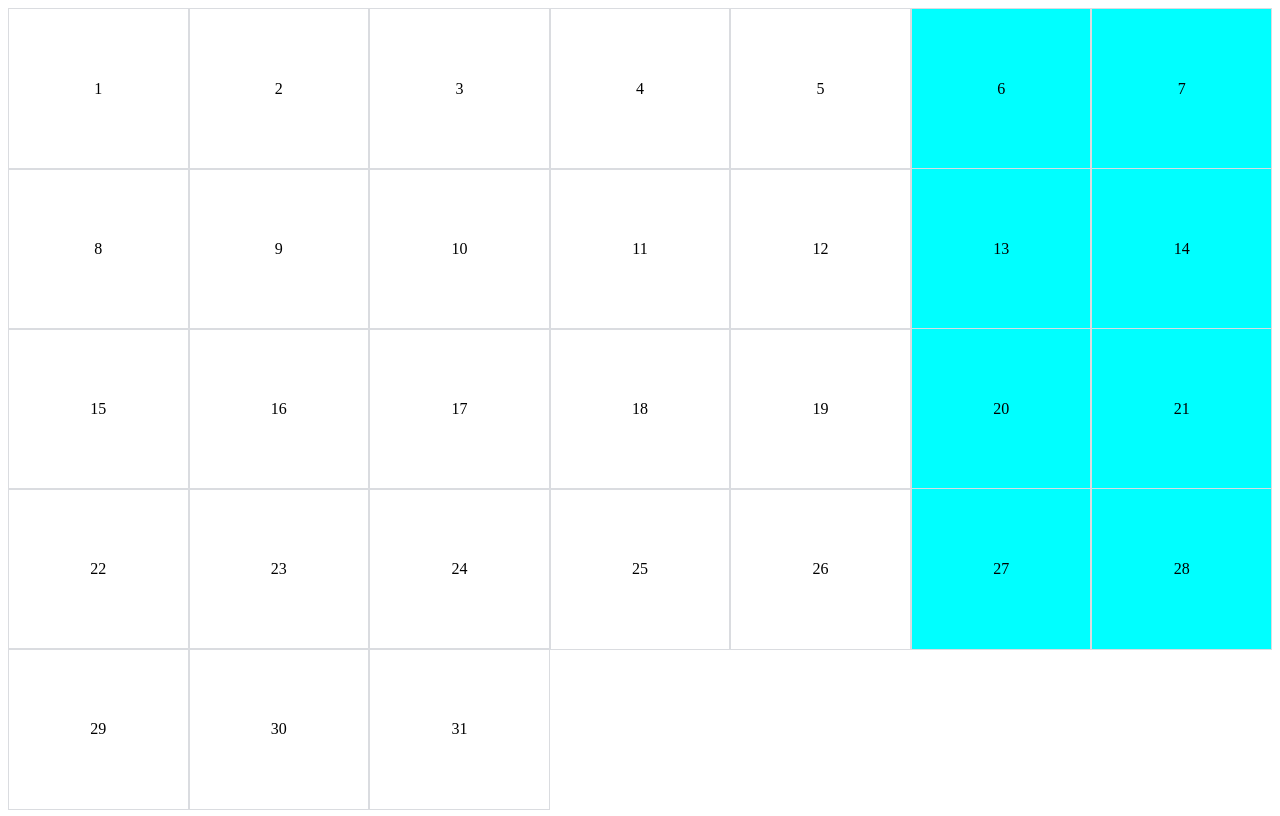
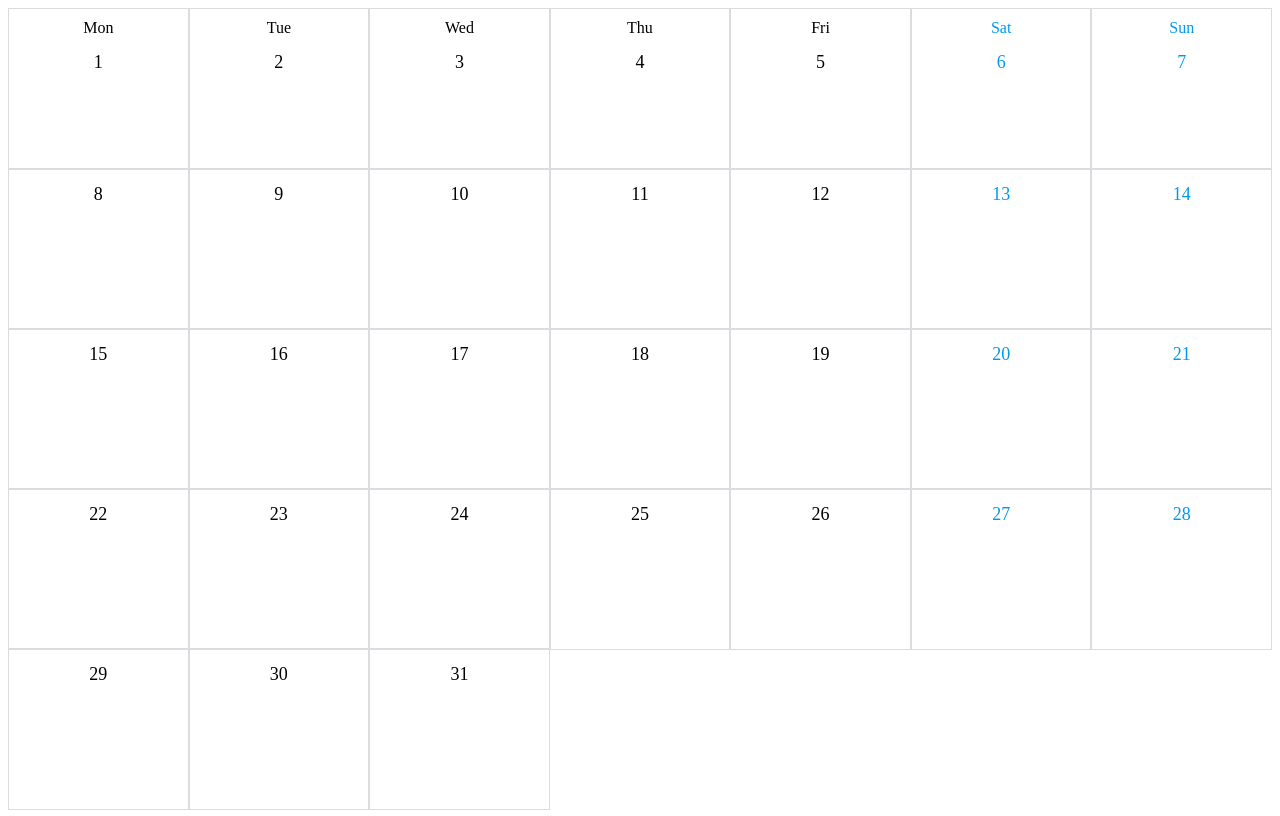
Before and after one commit to HossamOthman/JAVASCRIPT_Calendars, a plain HTML site: page 1st_Calendar/index.html in a window 1280 px wide. Drawn offline with Linux system fonts and the light colour scheme.

Commit message:
setting the name of the day

```diff
--- a/1st_Calendar/date_helpers.js
+++ b/1st_Calendar/date_helpers.js
@@ -3,6 +3,14 @@ const isWeekend = day => {
     return day % 7 == 6 || day % 7 == 0;
 }
 
+const getDayName = day => {
+    const date = new Date(2018, 0, day );
+
+    return new Intl.DateTimeFormat('en-US', { weekday: 'short'}).format(date);
+
+}
+
 export {
-    isWeekend
+    isWeekend,
+    getDayName
 }
--- a/1st_Calendar/index.css
+++ b/1st_Calendar/index.css
@@ -18,10 +18,19 @@ body{
     border: 1px solid var(--light-gray);
     height: 100%;
     display: flex;
+    flex-direction: column;
     align-items: center;
-    justify-content: center;
+    justify-content: flex-start;
 }
 
 .weekEnd{
-    background-color: aqua;
+    color: #09e
 }
+.day> p{
+    margin: 0;
+    padding: 15px;
+    font-size: large;
+}
+.day > .dayName {
+    padding-top: 10px;
+}
--- a/1st_Calendar/index.js
+++ b/1st_Calendar/index.js
@@ -1,4 +1,4 @@
-import {isWeekend} from "./date_helpers.js";
+import {isWeekend, getDayName} from "./date_helpers.js";
 
 const calendar = document.querySelector('#app-calendar');
 
@@ -6,8 +6,15 @@ const calendar = document.querySelector('#app-calendar');
 
 for(let day = 1; day <= 31; day++) {
 
-
     const weekEnd = isWeekend(day);
 
-calendar.insertAdjacentHTML("beforeend", `<div class="day ${weekEnd ? 'weekEnd' : ''}">${day}</day>`);
+    let nameOfDay= "";
+    if (day <= 7 ){
+        const dayName = getDayName(day);
+        nameOfDay = `<div class="dayName">${dayName}</div>`;
+    }
+
+
+
+calendar.insertAdjacentHTML("beforeend", `<div class="day ${weekEnd ? 'weekEnd' : ''}">${nameOfDay}<p>${day}</p></div>`);
 }
```
